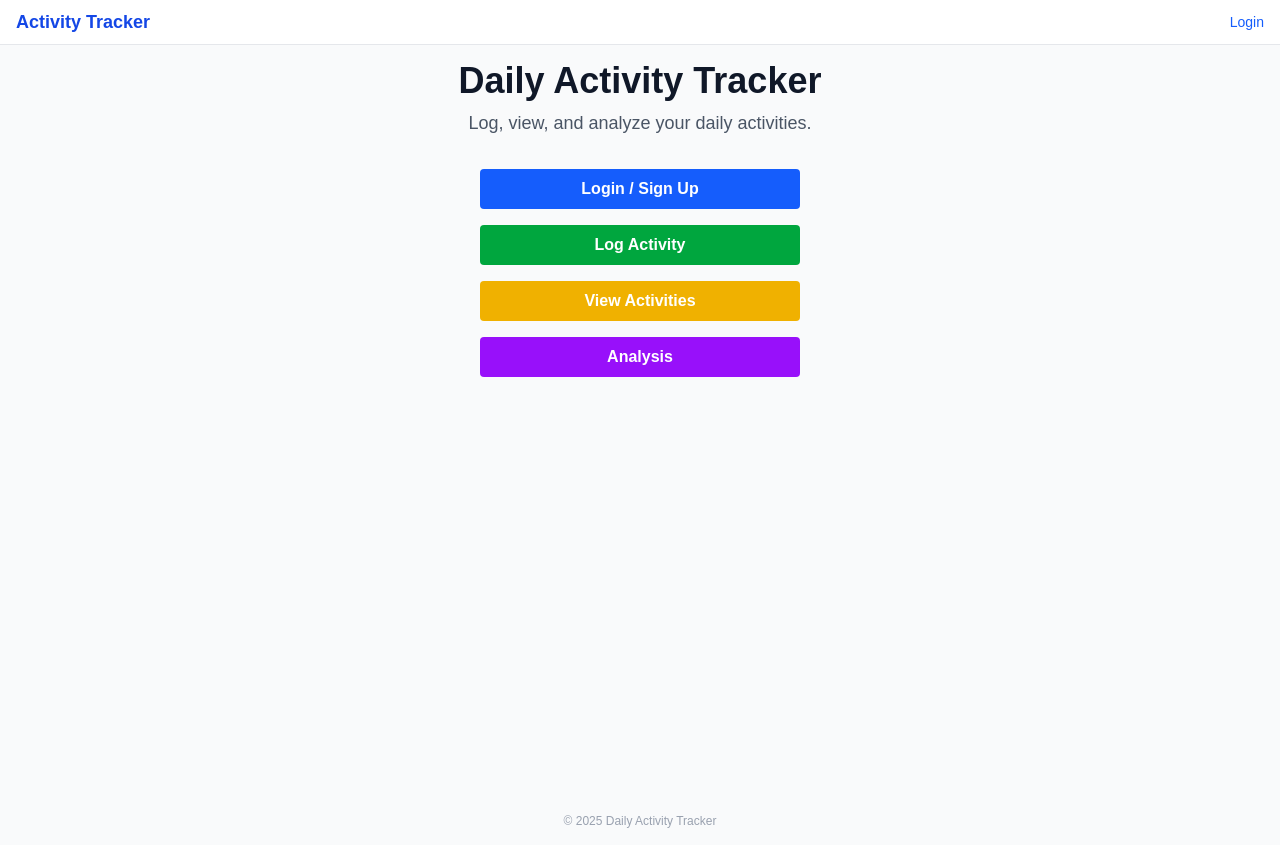
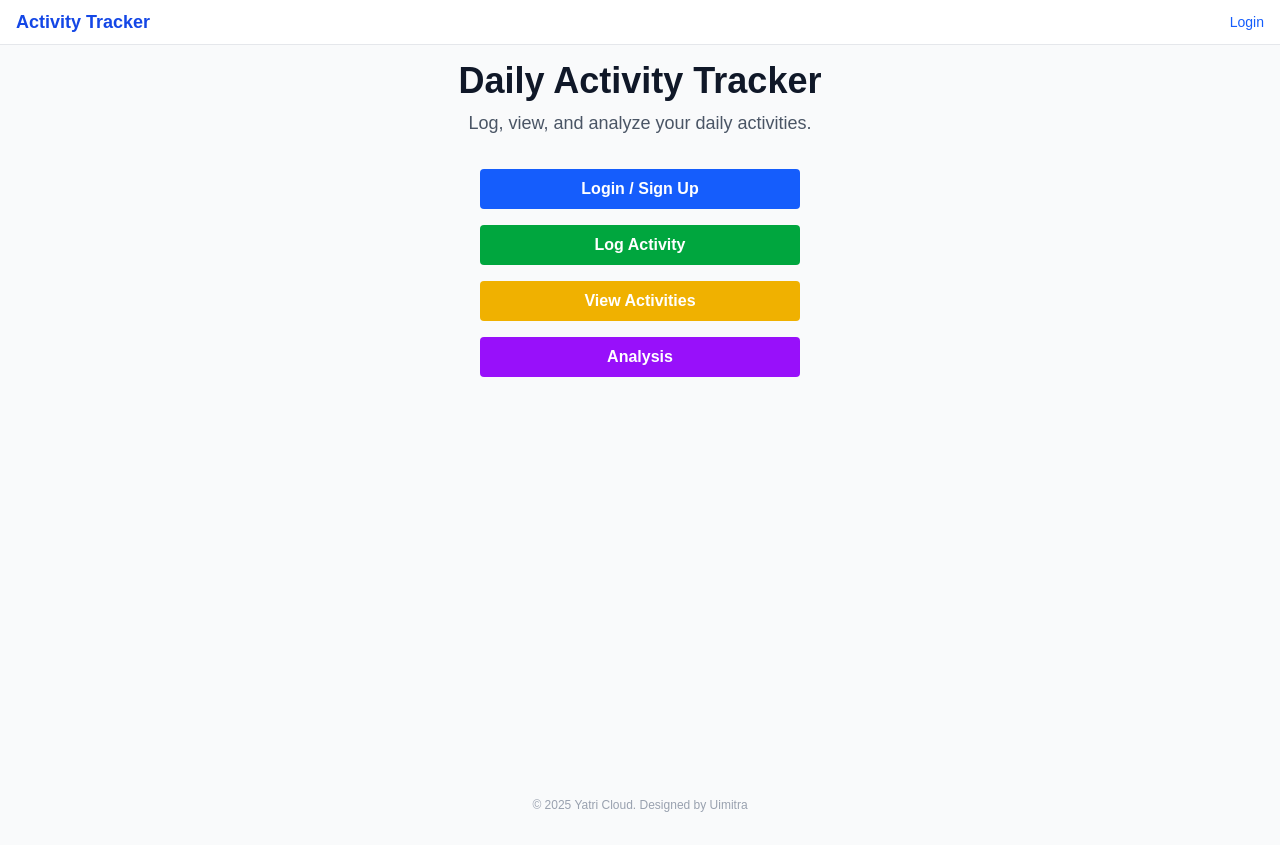
Before and after one commit to yatricloud/daily-activity-tracker-yatricloud, a Next.js app: page / in a window 1280 px wide. Built offline with nearby package versions, Linux system fonts and the light colour scheme.

Commit message:
feat: Update footer with Yatri Cloud copyright and Uimitra design credit

```diff
--- a/src/components/CurrentYearFooter.tsx
+++ b/src/components/CurrentYearFooter.tsx
@@ -1,6 +1,8 @@
 "use client";
 export default function CurrentYearFooter() {
   return (
-    <footer className="mt-auto text-gray-400 text-xs">&copy; {new Date().getFullYear()} Daily Activity Tracker</footer>
+    <footer className="mt-auto text-gray-400 text-xs text-center py-4">
+      &copy; 2025 Yatri Cloud. Designed by Uimitra
+    </footer>
   );
 }
```
